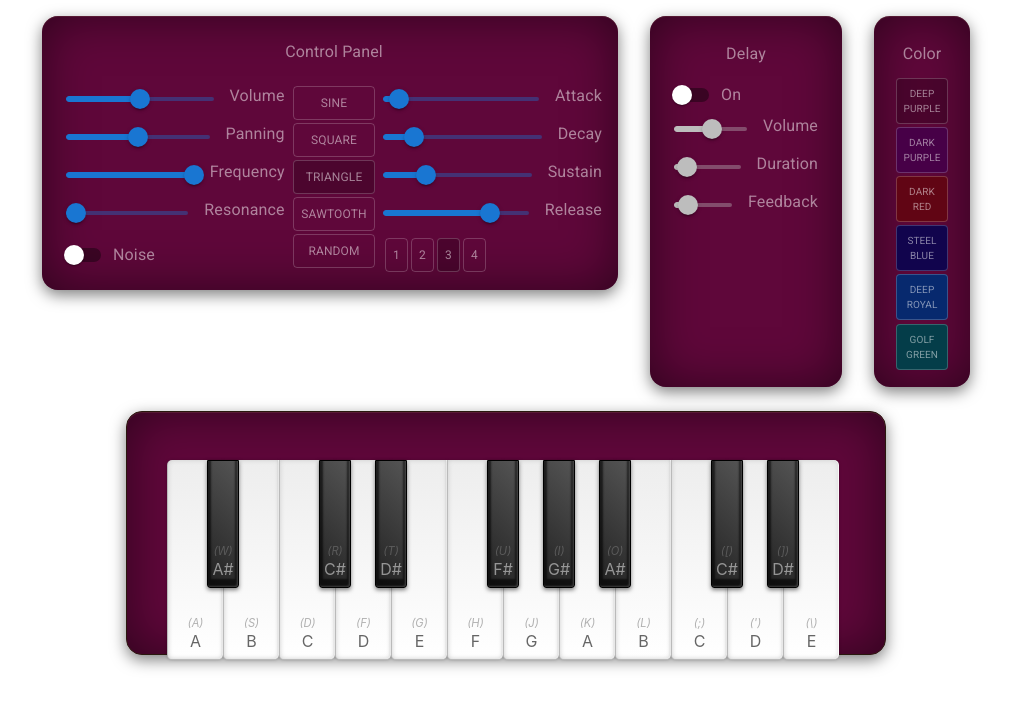
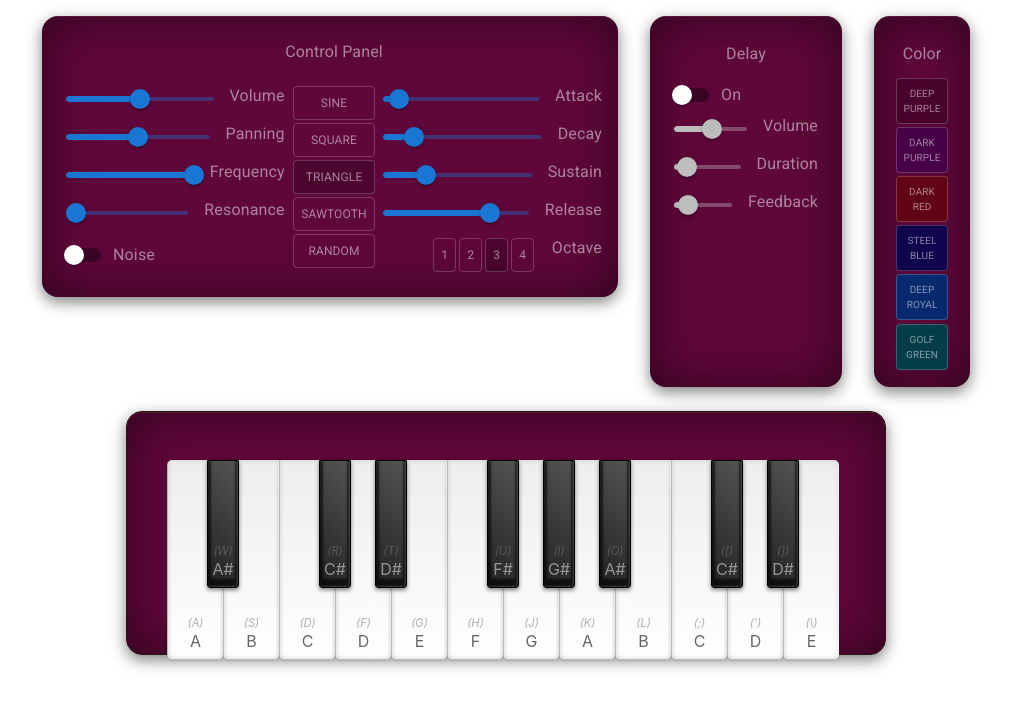
Before and after one commit to duviduduvid/synthinon, a React (Create React App) app: page / in a window 1280 px wide. Shown: the top 708 px of the page, without its empty margins (134-1145 px from the left). Built offline with nearby package versions, Linux system fonts and the light colour scheme.

Commit message:
add label to ocatve selector

```diff
--- a/src/ControlPanel/OctaveSelector/OctaveSelector.tsx
+++ b/src/ControlPanel/OctaveSelector/OctaveSelector.tsx
@@ -1,5 +1,6 @@
 import { useEffect, useState } from 'react';
 import ToggleButton from '@mui/material/ToggleButton';
+import Stack from "@mui/material/Stack";
 import synthAudioContext from '../../synthAudioContext';
 import { DEFAULT_OCTAVE } from '../../consts';
 import { Typography } from '@mui/material';
@@ -40,6 +41,7 @@ export default function OctaveSelector() {
   }
 
   return (
+    <Stack spacing={2} direction="row" sx={{ mb: 1, float: 'right' }}>
       <StyledToggleButtonGroup
         value={octave}
         exclusive
@@ -57,5 +59,7 @@ export default function OctaveSelector() {
           </ToggleButton>
         ))}
       </StyledToggleButtonGroup>
+      <Typography>Octave</Typography>
+    </Stack>
   );
 }
```
Lines whose indentation alone changed are shown as unchanged.
